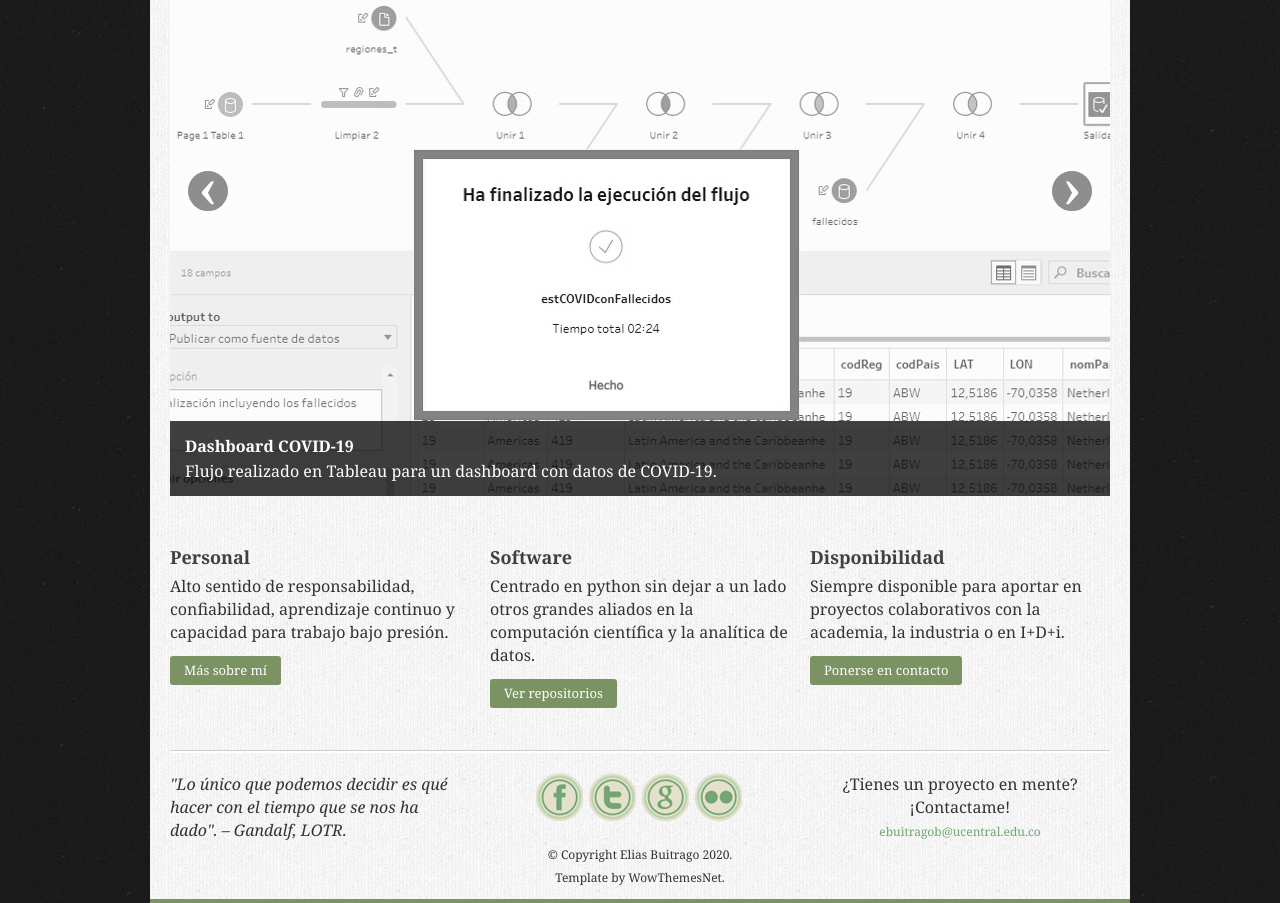
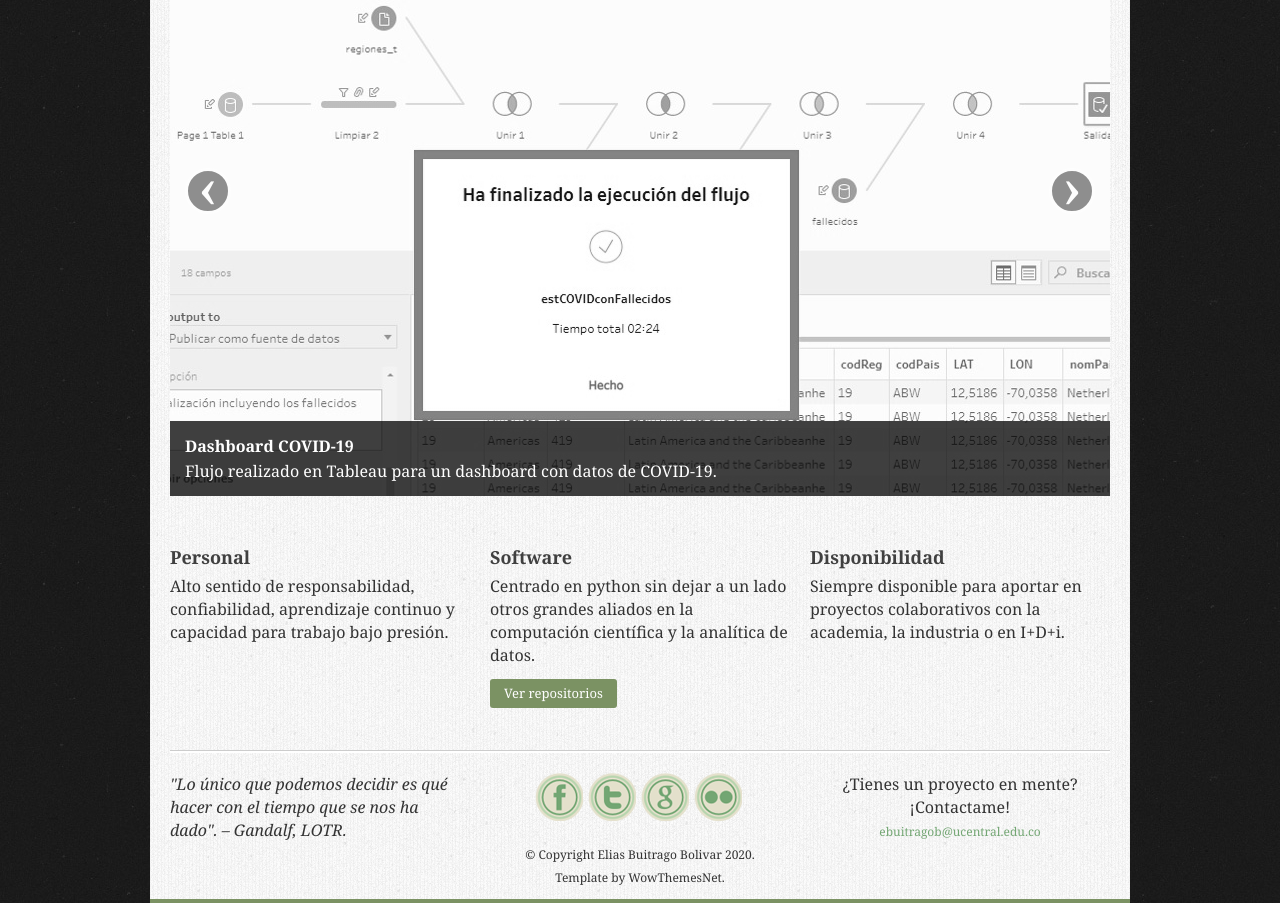
Before and after one commit to ebuitrago/ebuitrago.github.io, a plain HTML site: page index.html in a window 1280 px wide. Shown: the part 473-1376 px from the top of the page. Drawn offline with Linux system fonts and the light colour scheme.

Commit message:
Update index.html

```diff
--- a/index.html
+++ b/index.html
@@ -194,9 +194,10 @@
 			<p>
 				 Alto sentido de responsabilidad, confiabilidad, aprendizaje continuo y capacidad para trabajo bajo presión.
 			</p>
-			<p>
+	<!--		<p>
 				<a class="btn" href="about.html">Más sobre mí</a>
 			</p>
+	-->
 		</div>
 		<!-- 2nd column-->
 		<div class="span-one-third">
@@ -205,7 +206,7 @@
 				 Centrado en python sin dejar a un lado otros grandes aliados en la computación científica y la analítica de datos.
 			</p>
 			<p>
-				<a class="btn" href="portofolio.html">Ver repositorios</a>
+				<a class="btn" href="https://github.com/ebuitrago?tab=repositories">Ver repositorios</a>
 			</p>
 		</div>
 		<!-- 3rd column-->
@@ -214,9 +215,10 @@
 			<p>
 				 Siempre disponible para aportar en proyectos colaborativos con la academia, la industria o en I+D+i.
 			</p>
-			<p>
+	<!--		<p>
 				<a class="btn" href="contact.html">Ponerse en contacto</a>
 			</p>
+	-->
 		</div>
 	</div>
 	<!-- Footer
@@ -253,7 +255,7 @@
 		</div>
 	</div>
 	<div class="footer center">
-		 &copy; Copyright Elias Buitrago 2020.<br/>
+		 &copy; Copyright Elias Buitrago Bolivar 2020.<br/>
 		 Template by WowThemesNet.
 	</div>
 </div>
```
